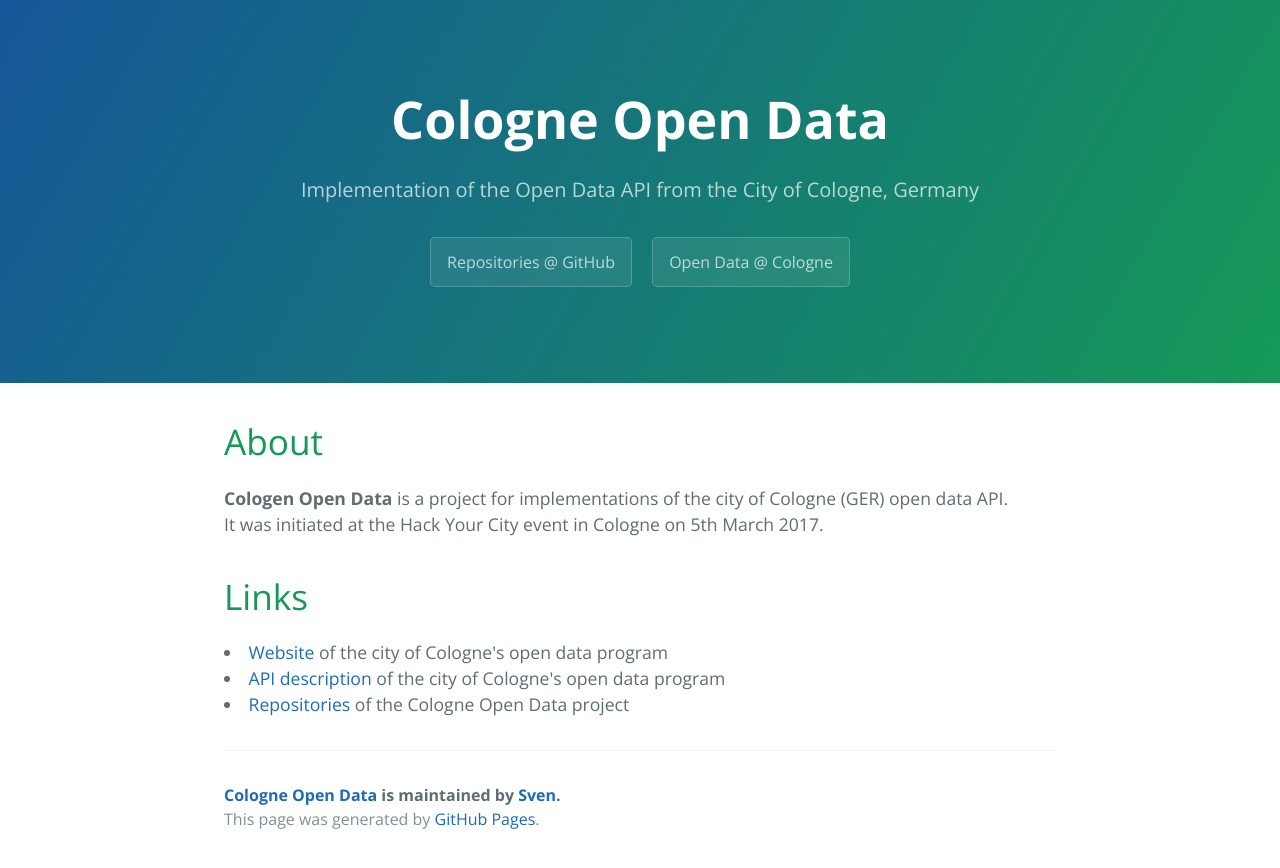
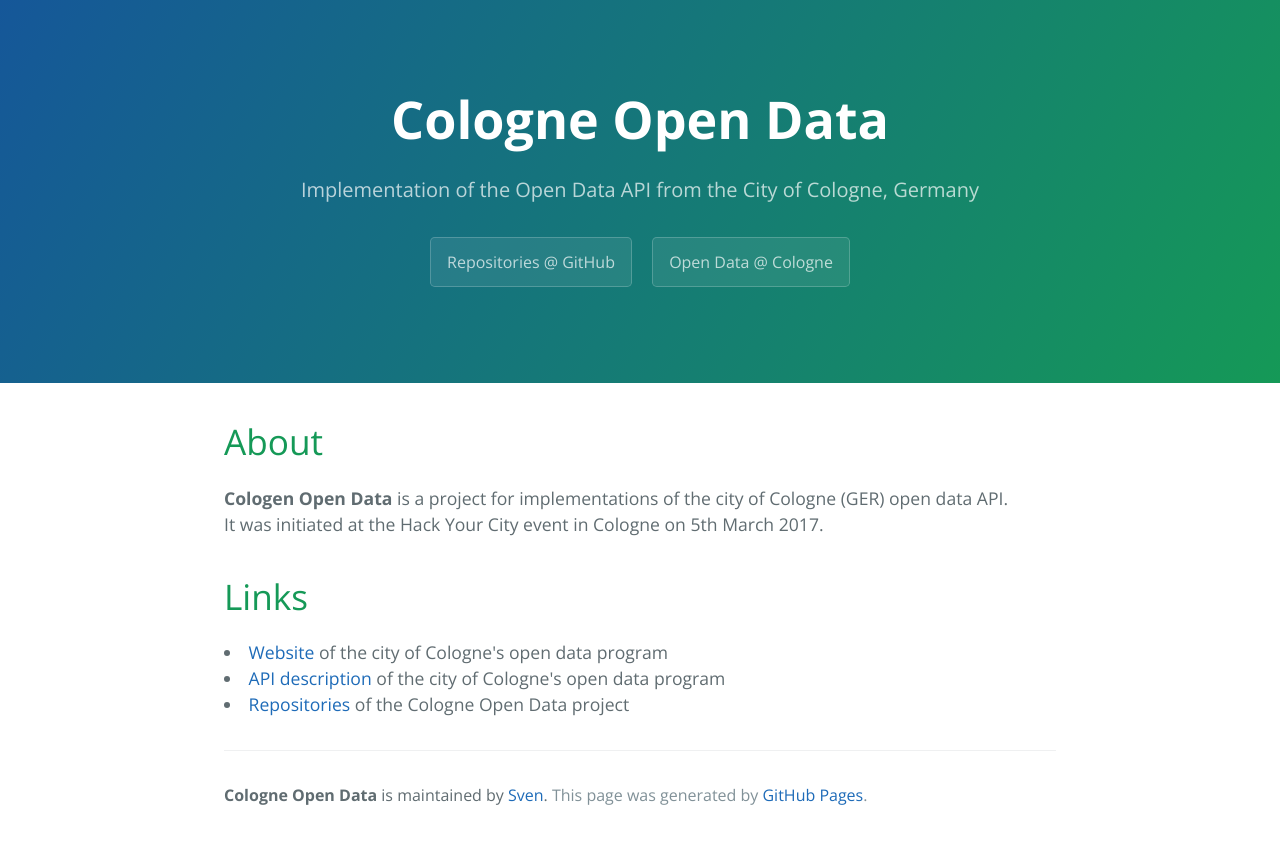
Before and after one commit to CologneOpenData/CologneOpenData.github.io, a Jekyll site: the page built from index.html, in a window 1280 px wide. Shown: the top 868 px of the page. Built offline with Jekyll 4.4.1, drawn with Linux system fonts in a browser that asks for light colours; the list of posts is cut into pages by our own code.

Commit message:
adjusted footer

```diff
--- a/_includes/page-footer.html
+++ b/_includes/page-footer.html
@@ -1,4 +1,4 @@
 <footer class="site-footer">
-  <span class="site-footer-owner"><a href="{{ site.url }}">{{ site.title }}</a> is maintained by <a href="{{ site.author.url }}">{{ site.author.name }}</a>.</span>
+    <strong>{{ site.title }}</strong> is maintained by <a href="{{ site.author.url }}">{{ site.author.name }}</a>.</span>
   <span class="site-footer-credits">This page was generated by <a href="https://pages.github.com">GitHub Pages</a>.</span>
 </footer>
```
